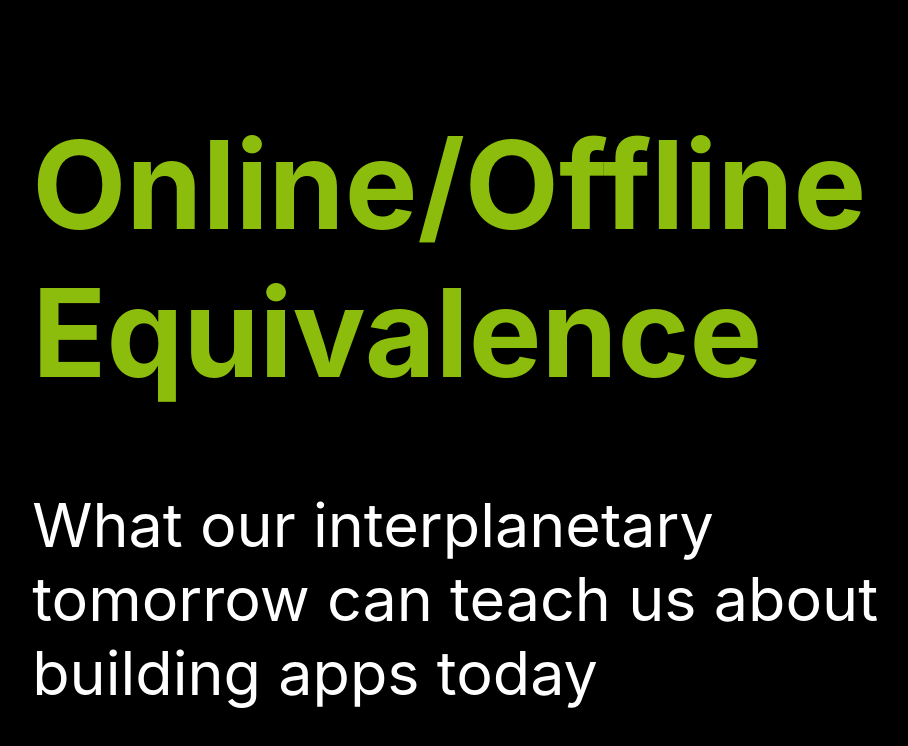
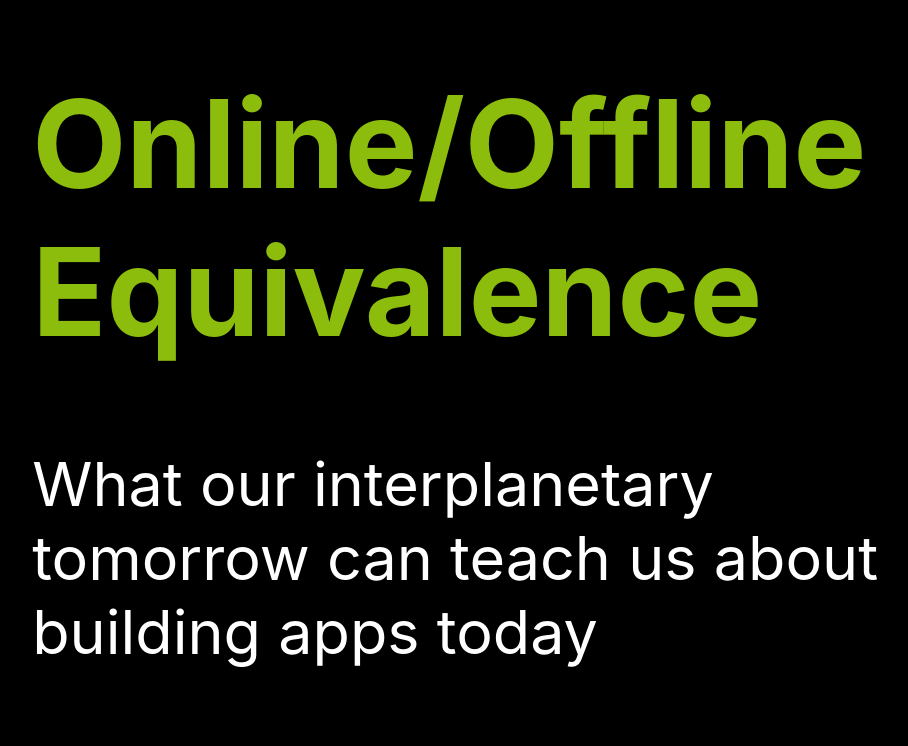
Before and after one commit to chadoh/online-offline-equivalence, a website: page public/index.html in a window 1280 px wide. Shown: the whole page, without its empty margins (150-1058 px from the left). Drawn offline with Linux system fonts and the light colour scheme.

Commit message:
Remove top margin on slides

```diff
--- a/public/index.html
+++ b/public/index.html
@@ -26,6 +26,9 @@
       .remark-slide-content em {
         font-style: normal;
         color: #8dbd0c;
+      }
+      .remark-slide-content > *:first-child {
+        margin-top: 0;
       }
       .remark-slide-number {
         font-size: 0.3em;
```
